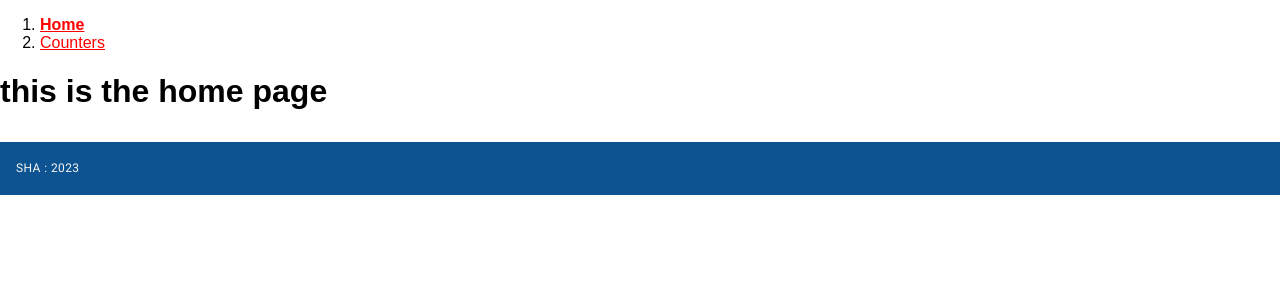
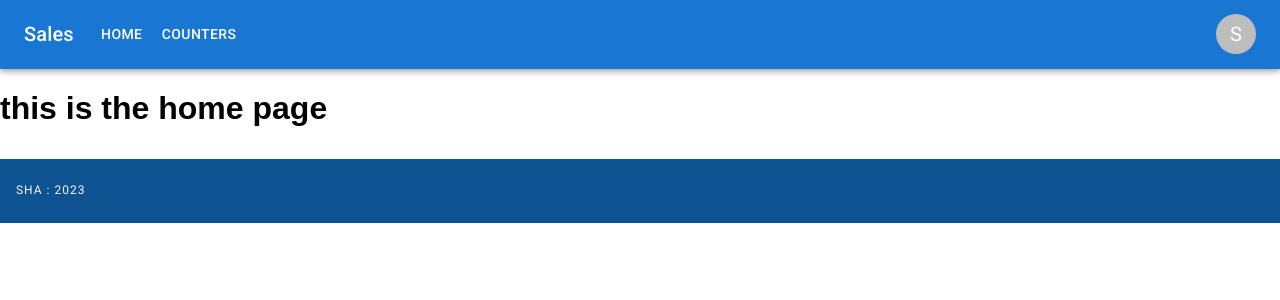
Before and after one commit to sarahannouti/sales-web-app, a React (Vite) app: page / in a window 1280 px wide. Shown: the top 300 px of the page. Built offline with nearby package versions, Linux system fonts and the light colour scheme.

Commit message:
feat: 🎸 menu

```diff
--- a/src/MainTemplate/MainTemplate.jsx
+++ b/src/MainTemplate/MainTemplate.jsx
@@ -1,11 +1,18 @@
-import clsx from "clsx";
-import { Link, Outlet, useLocation } from "react-router-dom";
-import { Typography } from "@mui/material";
-import "./styles.css";
+import { Link, Outlet } from "react-router-dom";
+import {
+  AppBar,
+  Avatar,
+  Box,
+  Container,
+  IconButton,
+  Toolbar,
+  Typography,
+  Button,
+} from "@mui/material";
+import "./styles.js";
+import { Footer } from "./styles.js";
 
 export default function MainTemplate() {
-  const { pathname } = useLocation();
-
   const menu = [
     {
       id: 1,
@@ -22,28 +29,55 @@
   return (
     <>
       <header>
-        <nav>
-          <ol>
-            {menu.map(({ id, to, label }) => (
-              <li key={id}>
-                <Link
-                  to={to}
-                  //className={`menu-item ${to === pathname ? "current" : ""}`}
-                  className={clsx("menu-item", { current: to === pathname })}
-                >
-                  {label}
-                </Link>
-              </li>
-            ))}
-          </ol>
-        </nav>
+        <AppBar position="static">
+          <Container maxWidth="xl">
+            <Toolbar disableGutters>
+              <Typography
+                variant="h6"
+                noWrap
+                component={Link}
+                to="/"
+                sx={{
+                  mr: 2,
+                  display: "flex",
+                  color: "inherit",
+                  textDecoration: "none",
+                }}
+              >
+                Sales
+              </Typography>
+
+              <Box sx={{ flexGrow: 1, display: "flex" }}>
+                {menu.map(({ to, label }) => (
+                  <Button
+                    key={label}
+                    component={Link}
+                    to={to}
+                    sx={{
+                      my: 2,
+                      color: "white",
+                    }}
+                  >
+                    {label}
+                  </Button>
+                ))}
+              </Box>
+
+              <Box sx={{ flexGrow: 0 }}>
+                <IconButton component={Link} sx={{ p: 0 }}>
+                  <Avatar alt="Sara" src="/" />
+                </IconButton>
+              </Box>
+            </Toolbar>
+          </Container>
+        </AppBar>
       </header>
       <main>
         <Outlet />
       </main>
-      <footer>
-        <Typography variant="caption">SHA : 2023</Typography>
-      </footer>
+      <Footer>
+        <Typography variant="overline">SHA : 2023</Typography>
+      </Footer>
     </>
   );
 }
--- a/src/MainTemplate/styles.css
+++ /dev/null
@@ -1,14 +0,0 @@
-footer {
-  background-color: #0d5391;
-  color: #f7f5f2;
-  padding: 1rem;
-  margin-top: 2rem;
-}
-
-.menu-item {
-  color: red;
-}
-
-.current {
-  font-weight: bold;
-}
--- /dev/null
+++ b/src/MainTemplate/styles.js
@@ -0,0 +1,8 @@
+import { styled } from "@mui/material/styles";
+
+export const Footer = styled("footer")`
+  background-color: #0d5391;
+  color: #f7f5f2;
+  padding: 1rem;
+  margin-top: 2rem;
+`;
```
